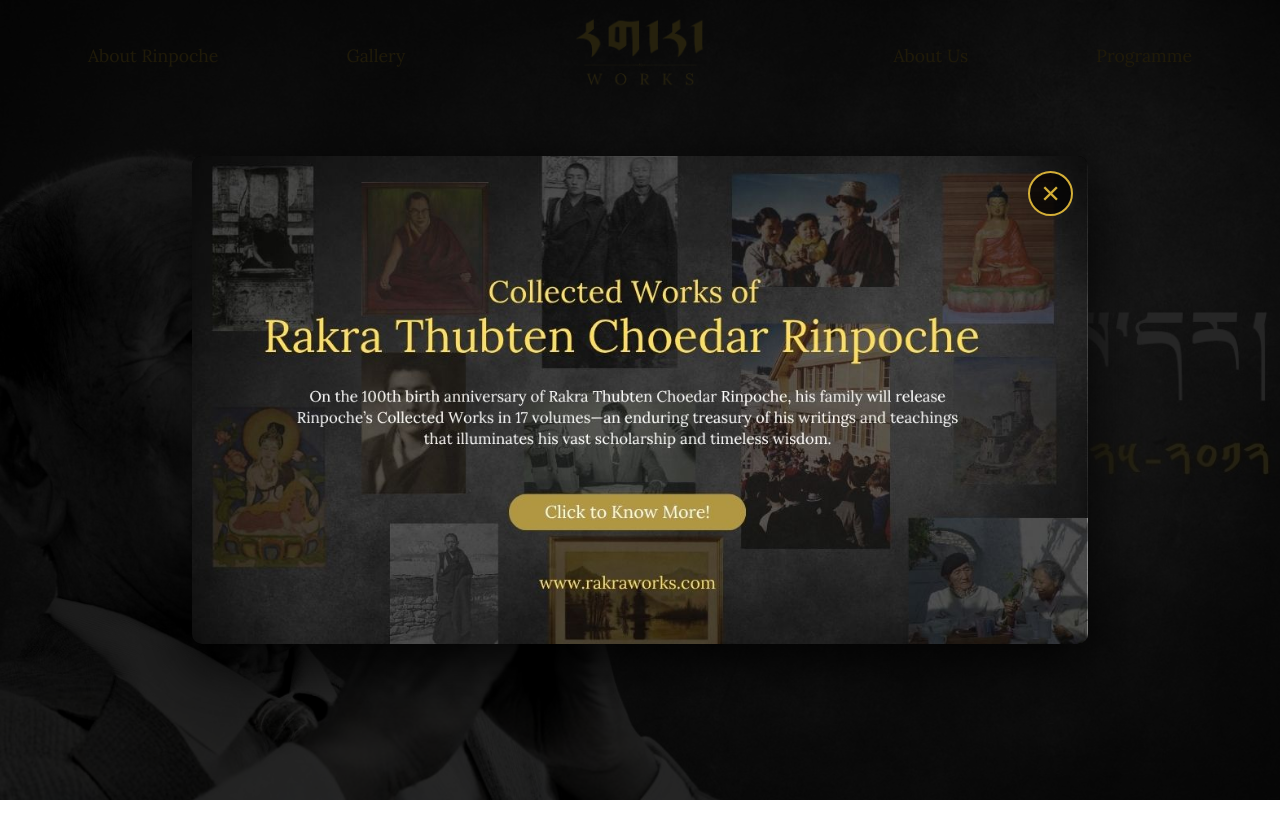
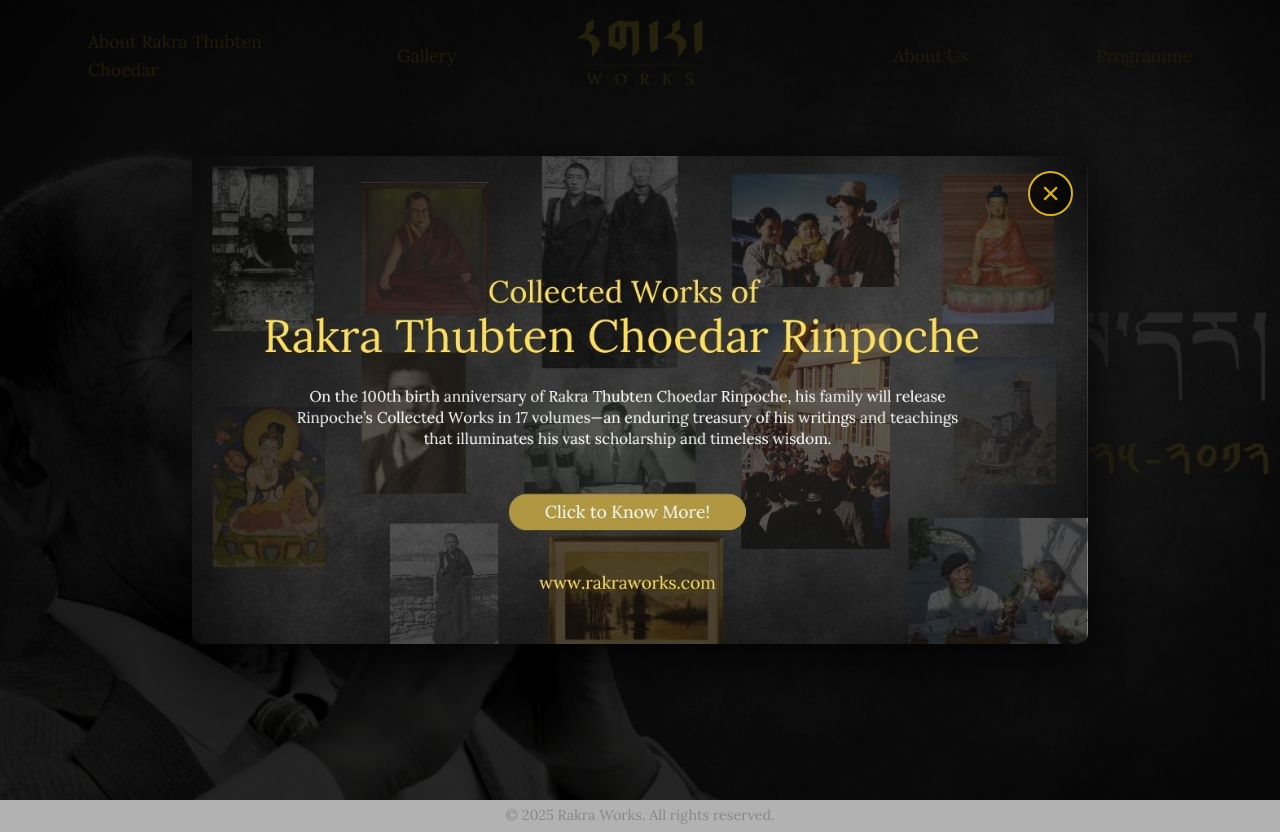
Before and after one commit to Rojlap107/RakraWorks, a plain HTML site: page index.html in a window 1280 px wide. Before the commit the page ends 800 px from the top, so only its background shows below. Drawn offline with Linux system fonts and the light colour scheme.

Commit message:
Update: Add copyright footer to all pages, center align header navigation, and improve header alignment

```diff
--- a/index.html
+++ b/index.html
@@ -19,7 +19,7 @@
     <header class="header">
         <nav class="navbar">
             <div class="nav-left">
-                <a href="about.html" class="nav-link">About Rinpoche</a>
+                <a href="about.html" class="nav-link">About Rakra Thubten Choedar</a>
                 <a href="gallery.html" class="nav-link">Gallery</a>
             </div>
             <div class="logo">
@@ -42,7 +42,7 @@
 
         <!-- Mobile navigation menu -->
         <div class="mobile-nav">
-            <a href="about.html" class="mobile-nav-link">About Rinpoche</a>
+            <a href="about.html" class="mobile-nav-link">About Rakra Thubten Choedar</a>
             <a href="gallery.html" class="mobile-nav-link">Gallery</a>
             <a href="about-us.html" class="mobile-nav-link">About Us</a>
             <a href="programme.html" class="mobile-nav-link">Programme</a>
@@ -63,6 +63,11 @@
 
         <section class="hero" id="hero">
         </section>
+
+        <!-- Footer Copyright -->
+        <footer class="footer">
+            <p class="copyright-text">&copy; 2025 Rakra Works. All rights reserved.</p>
+        </footer>
     </main>
 
     <script src="script.js"></script>
--- a/styles.css
+++ b/styles.css
@@ -32,6 +32,9 @@
 
 .nav-left, .nav-right {
     flex: 1;
+    display: flex;
+    align-items: center;
+    gap: 8rem;
 }
 
 .nav-left {
@@ -46,11 +49,7 @@
     flex: 1;
     display: flex;
     justify-content: center;
-}
-
-.nav-left, .nav-right {
-    display: flex;
-    gap: 8rem;
+    align-items: center;
 }
 
 .nav-link {
@@ -67,6 +66,7 @@
 .logo {
     display: flex;
     flex-direction: column;
+    justify-content: center;
     align-items: center;
     text-align: center;
 }
@@ -929,6 +929,26 @@
 .contact-email-italic a:hover {
     color: #fff;
     text-decoration: underline;
+}
+
+.copyright-text {
+    color: #888;
+    font-size: 0.9rem;
+    line-height: 1.8;
+    text-align: center;
+    margin-top: 2rem;
+}
+
+/* Footer Styles */
+.footer {
+    background: rgba(0, 0, 0, 0.3);
+    padding: 0.2rem;
+    text-align: center;
+}
+
+.footer .copyright-text {
+    margin: 0;
+    color: #888;
 }
 
 .read-more-link {
```
Also changed, not shown: about-us.html (+6 -2 lines), about.html (+7 -2 lines), contact.html (+7 -2 lines), foreword.html (+7 -2 lines), gallery.html (+7 -2 lines), programme.html (+7 -2 lines), 1 other file.
